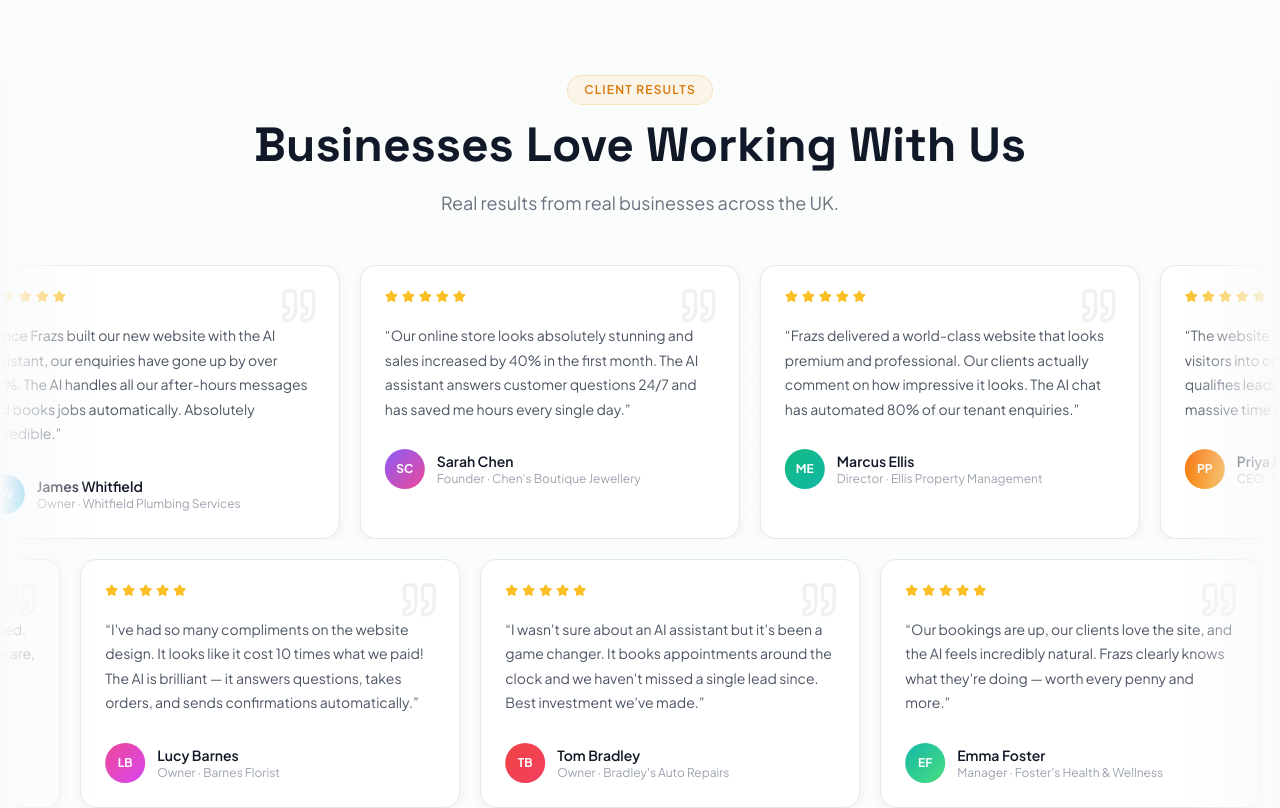
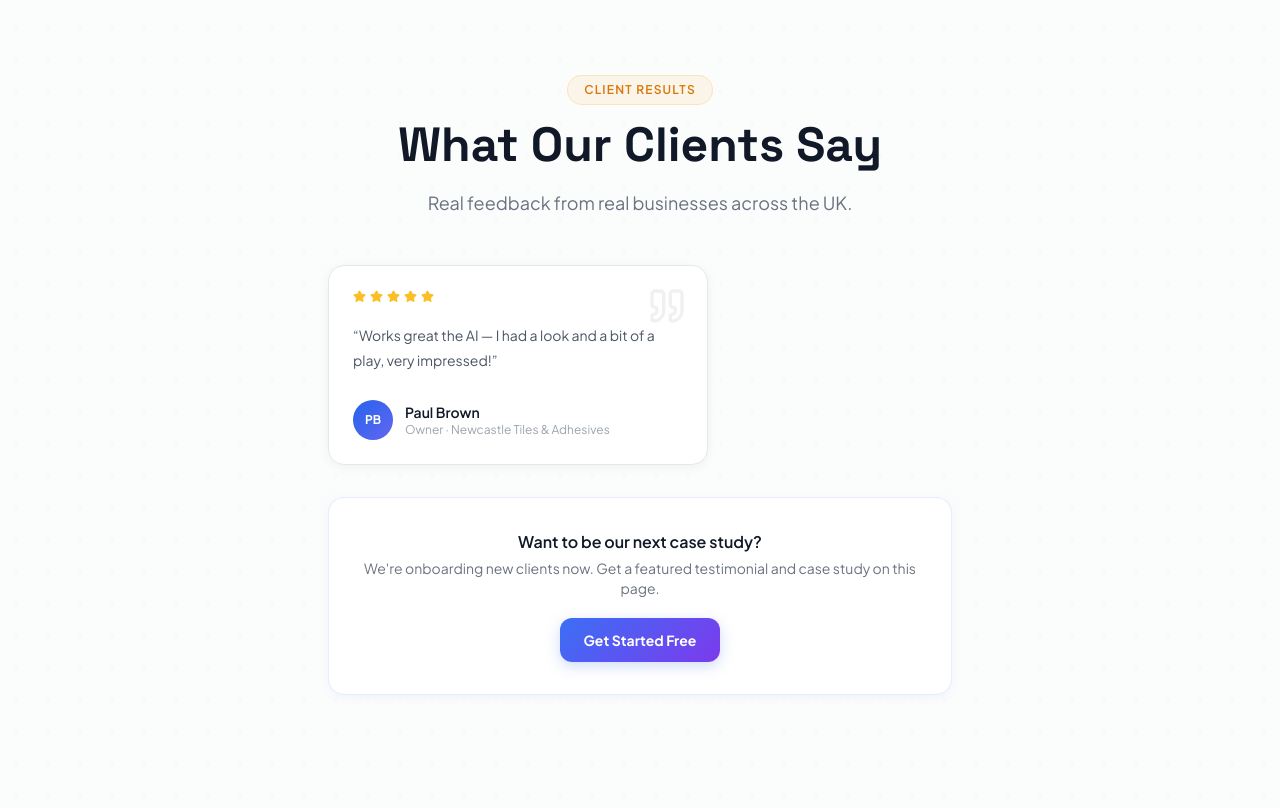
Before and after one commit to fra5z/fraser, a Next.js app: page / in a window 1280 px wide. Shown: the part 3140-3948 px from the top of the page. Built offline with nearby package versions, Linux system fonts and the light colour scheme.

Commit message:
replace fake testimonials with Paul Brown real one + CTA

```diff
--- a/src/components/TestimonialsSection.tsx
+++ b/src/components/TestimonialsSection.tsx
@@ -12,78 +12,6 @@ const testimonials = [
     color: "from-blue-600 to-indigo-500",
     stars: 5,
     text: "Works great the AI — I had a look and a bit of a play, very impressed!",
-  },
-  {
-    name: "James Whitfield",
-    role: "Owner",
-    company: "Whitfield Plumbing Services",
-    avatar: "JW",
-    color: "from-blue-500 to-cyan-500",
-    stars: 5,
-    text: "Since Frazs built our new website with the AI assistant, our enquiries have gone up by over 60%. The AI handles all our after-hours messages and books jobs automatically. Absolutely incredible.",
-  },
-  {
-    name: "Sarah Chen",
-    role: "Founder",
-    company: "Chen's Boutique Jewellery",
-    avatar: "SC",
-    color: "from-violet-500 to-pink-500",
-    stars: 5,
-    text: "Our online store looks absolutely stunning and sales increased by 40% in the first month. The AI assistant answers customer questions 24/7 and has saved me hours every single day.",
-  },
-  {
-    name: "Marcus Ellis",
-    role: "Director",
-    company: "Ellis Property Management",
-    avatar: "ME",
-    color: "from-emerald-500 to-teal-500",
-    stars: 5,
-    text: "Frazs delivered a world-class website that looks premium and professional. Our clients actually comment on how impressive it looks. The AI chat has automated 80% of our tenant enquiries.",
-  },
-  {
-    name: "Priya Patel",
-    role: "CEO",
-    company: "Patel Legal Consultants",
-    avatar: "PP",
-    color: "from-orange-500 to-amber-500",
-    stars: 5,
-    text: "The website is beautifully designed and converts visitors into consultations. The AI assistant pre-qualifies leads before they even speak to us — a massive time saver for the whole team.",
-  },
-  {
-    name: "Tom Bradley",
-    role: "Owner",
-    company: "Bradley's Auto Repairs",
-    avatar: "TB",
-    color: "from-red-500 to-rose-500",
-    stars: 5,
-    text: "I wasn't sure about an AI assistant but it's been a game changer. It books appointments around the clock and we haven't missed a single lead since. Best investment we've made.",
-  },
-  {
-    name: "Emma Foster",
-    role: "Manager",
-    company: "Foster's Health & Wellness",
-    avatar: "EF",
-    color: "from-teal-500 to-green-400",
-    stars: 5,
-    text: "Our bookings are up, our clients love the site, and the AI feels incredibly natural. Frazs clearly knows what they're doing — worth every penny and more.",
-  },
-  {
-    name: "David Okafor",
-    role: "Founder",
-    company: "Okafor Accountancy",
-    avatar: "DO",
-    color: "from-indigo-500 to-blue-400",
-    stars: 5,
-    text: "The 5-year bundle was exactly what we needed. Our new website reflects how professional we are, and the AI handles client enquiries 24/7. New client sign-ups are up 35% since launch.",
-  },
-  {
-    name: "Lucy Barnes",
-    role: "Owner",
-    company: "Barnes Florist",
-    avatar: "LB",
-    color: "from-pink-500 to-fuchsia-500",
-    stars: 5,
-    text: "I've had so many compliments on the website design. It looks like it cost 10 times what we paid! The AI is brilliant — it answers questions, takes orders, and sends confirmations automatically.",
   },
 ];
 
@@ -141,21 +69,17 @@ export default function TestimonialsSection() {
   const ref = useRef<HTMLDivElement>(null);
   const inView = useInView(ref, { once: true, amount: 0.15 });
 
-  const half = Math.ceil(testimonials.length / 2);
-  const row1 = testimonials.slice(0, half);
-  const row2 = testimonials.slice(half);
-
   return (
     <section id="testimonials" className="relative py-32 overflow-hidden bg-gray-50/60">
       <div className="absolute inset-0 dot-grid opacity-50" />
 
-      <div ref={ref} className="relative z-10">
+      <div ref={ref} className="relative z-10 max-w-2xl mx-auto px-6">
         {/* Header */}
         <motion.div
           initial={{ opacity: 0, y: 30 }}
           animate={inView ? { opacity: 1, y: 0 } : {}}
           transition={{ duration: 0.7 }}
-          className="text-center mb-12 px-6"
+          className="text-center mb-12"
         >
           <span
             className="inline-block px-4 py-1.5 rounded-full text-xs font-semibold tracking-widest uppercase mb-4"
@@ -168,64 +92,45 @@ export default function TestimonialsSection() {
             Client Results
           </span>
           <h2 className="text-3xl md:text-5xl font-black font-display text-gray-900 mb-5">
-            Businesses Love Working With Us
+            What Our Clients Say
           </h2>
           <p className="text-gray-500 max-w-xl mx-auto text-base md:text-lg leading-relaxed">
-            Real results from real businesses across the UK.
+            Real feedback from real businesses across the UK.
           </p>
         </motion.div>
 
-        {/* Row 1 — scrolls left */}
-        <div className="overflow-hidden mb-5">
-          <motion.div
-            className="flex gap-5 px-5"
-            animate={{ x: [0, -(380 + 20) * row1.length] }}
-            transition={{
-              duration: row1.length * 6,
-              ease: "linear",
-              repeat: Infinity,
+        {/* Single testimonial */}
+        <motion.div
+          initial={{ opacity: 0, y: 30 }}
+          animate={inView ? { opacity: 1, y: 0 } : {}}
+          transition={{ duration: 0.7, delay: 0.15 }}
+        >
+          <TestimonialCard t={testimonials[0]} />
+        </motion.div>
+
+        {/* Be our first client CTA */}
+        <motion.div
+          initial={{ opacity: 0, y: 20 }}
+          animate={inView ? { opacity: 1, y: 0 } : {}}
+          transition={{ duration: 0.7, delay: 0.3 }}
+          className="mt-8 text-center rounded-2xl p-8 bg-white"
+          style={{ border: "1px solid rgba(59,111,245,0.12)", boxShadow: "0 2px 12px rgba(59,111,245,0.06)" }}
+        >
+          <p className="text-gray-900 font-semibold mb-1">Want to be our next case study?</p>
+          <p className="text-gray-500 text-sm mb-5">
+            We&apos;re onboarding new clients now. Get a featured testimonial and case study on this page.
+          </p>
+          <a
+            href="#contact"
+            className="inline-flex items-center gap-2 px-6 py-3 rounded-xl text-sm font-bold text-white transition-all duration-300 hover:scale-105"
+            style={{
+              background: "linear-gradient(135deg, #3b6ff5, #7c3aed)",
+              boxShadow: "0 4px 14px rgba(59,111,245,0.25)",
             }}
-            style={{ width: "max-content" }}
           >
-            {[...row1, ...row1].map((t, i) => (
-              <TestimonialCard key={`r1-${i}`} t={t} />
-            ))}
-          </motion.div>
-        </div>
-
-        {/* Row 2 — scrolls right */}
-        <div className="overflow-hidden">
-          <motion.div
-            className="flex gap-5 px-5"
-            animate={{ x: [-(380 + 20) * row2.length, 0] }}
-            transition={{
-              duration: row2.length * 6,
-              ease: "linear",
-              repeat: Infinity,
-            }}
-            style={{ width: "max-content" }}
-          >
-            {[...row2, ...row2].map((t, i) => (
-              <TestimonialCard key={`r2-${i}`} t={t} />
-            ))}
-          </motion.div>
-        </div>
-
-        {/* Fade edges */}
-        <div
-          className="absolute top-0 left-0 bottom-0 w-24 pointer-events-none"
-          style={{
-            background: "linear-gradient(to right, #f9fafb, transparent)",
-            zIndex: 10,
-          }}
-        />
-        <div
-          className="absolute top-0 right-0 bottom-0 w-24 pointer-events-none"
-          style={{
-            background: "linear-gradient(to left, #f9fafb, transparent)",
-            zIndex: 10,
-          }}
-        />
+            Get Started Free
+          </a>
+        </motion.div>
       </div>
     </section>
   );
```
